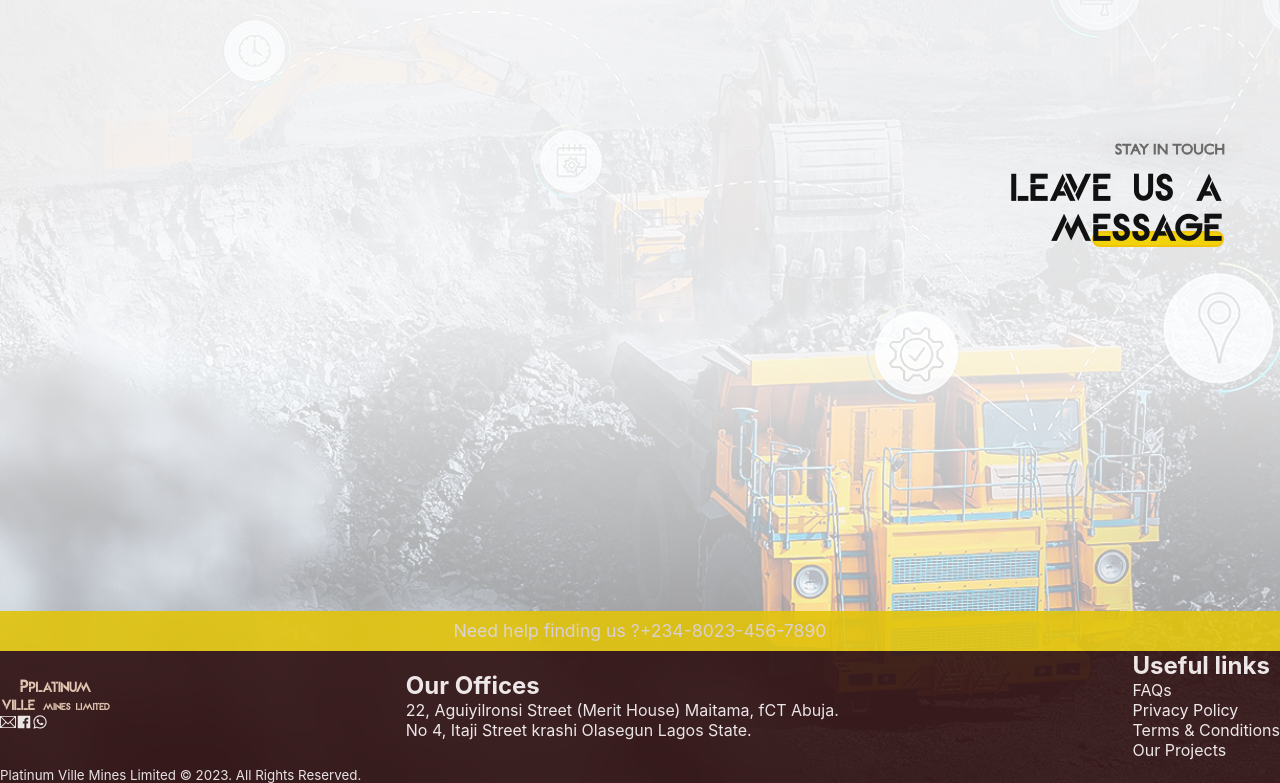
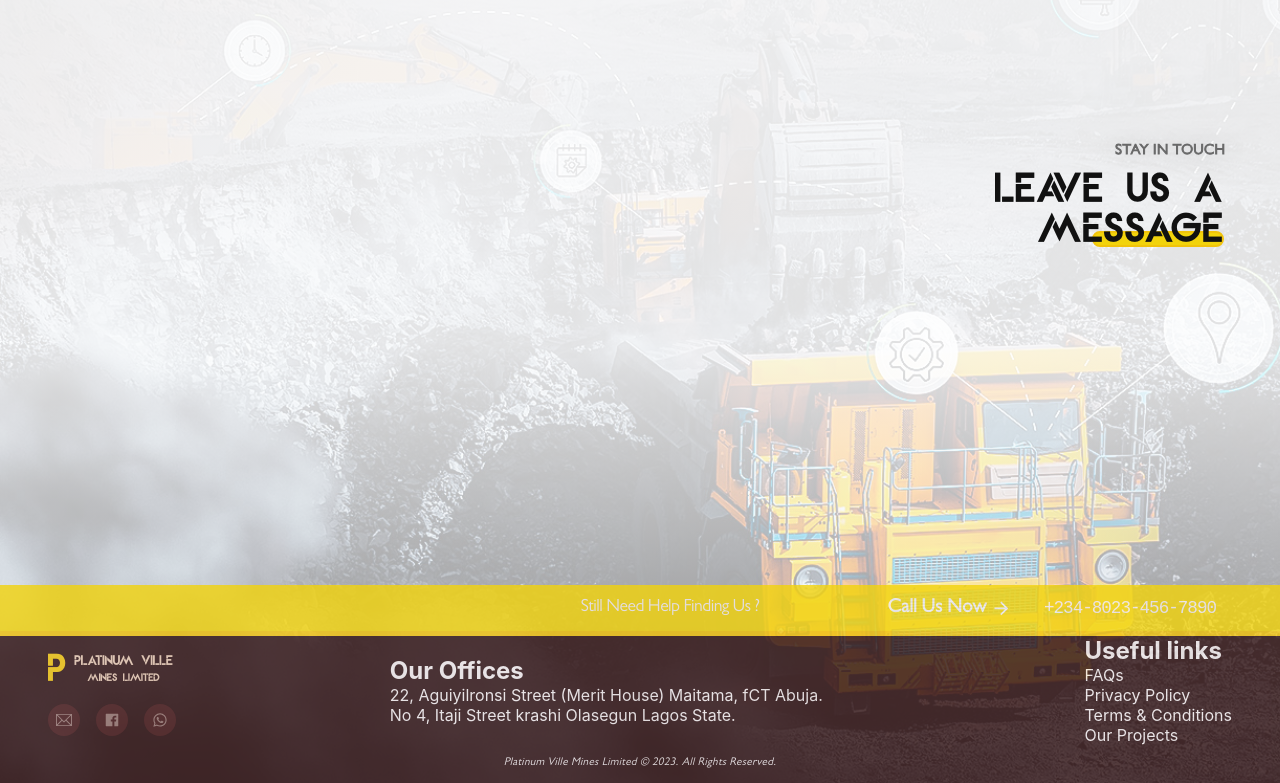
Before and after one commit to VybzTech/Miners, a React (Create React App) app: page / in a window 1280 px wide. Shown: the part 5177-5960 px from the top of the page. Built offline with nearby package versions, Linux system fonts and the light colour scheme; a web font is replaced by a local one.

Commit message:
modified:   src/App.css 	modified:   src/Components/Contact/Contact.jsx 	modified:   src/Components/Contact/Footer.jsx 	modified:   src/Styles/Contact/Contact.scss

```diff
--- a/src/App.css
+++ b/src/App.css
@@ -884,7 +884,7 @@ nav.Navbar > nav a.screen::after {
   font-family: Bart;
   text-align: right;
   text-transform: uppercase;
-  font-size: 2.5rem;
+  font-size: 2.7rem;
   letter-spacing: 1px;
   color: #111;
 }
@@ -901,45 +901,127 @@ nav.Navbar > nav a.screen::after {
   background-color: #f2d30b;
   border: 2px solid #f1c30b;
 }
-#Contact footer {
+#Contact .container .footer {
+  width: 100%;
+}
+#Contact .container .footer .highlight {
+  background: #f2d30b;
+  border: 2px solid #f1c30b;
+  border-width: 0 0 5px 0;
+  padding: 0.3rem 0;
+  text-align: center;
+  font-size: 1.1rem;
+  opacity: 0.8;
+  height: 4.5vh;
+  font-family: Gills;
   color: #f3ebec;
-  width: 100%;
-  opacity: 0.9;
+  display: flex;
+  justify-content: right;
+  align-items: center;
+  flex-direction: row;
+}
+#Contact .container .footer .highlight p {
+  letter-spacing: -0.51px;
+  margin-right: 8rem;
+  text-transform: capitalize;
+}
+#Contact .container .footer .highlight b {
+  margin-right: 5px;
+  font-size: 1.2rem;
+}
+#Contact .container .footer .highlight svg {
+  vertical-align: middle;
+  margin-right: 2rem;
+  font-size: 1.3rem;
+}
+#Contact .container .footer .highlight span {
+  margin-right: 4rem;
+  font-family: monospace;
+  letter-spacing: -1px;
+}
+#Contact .container .footer footer {
+  color: #f3ebec;
+  opacity: 0.8;
   background: #2e0f10;
   filter: grayscale(-0.4) brightness(8);
 }
-#Contact footer .highlight {
-  background: #f6d70b;
-  padding: 0.6rem 1rem;
-  text-align: center;
-  font-size: 1.1rem;
-  opacity: 0.9;
-}
-#Contact footer .block {
+#Contact .container .footer footer .block {
   display: flex;
   justify-content: space-between;
   align-items: center;
   flex-direction: row;
 }
-#Contact footer .logo {
+#Contact .container .footer footer .logo {
+  display: flex;
+  justify-content: space-between;
+  align-items: center;
+  flex-direction: row;
   text-transform: uppercase;
   font-weight: 900;
   font-family: Bart;
-  width: 7rem;
+  width: 8rem;
   color: #e7c7b0;
   text-align: center;
-  font-size: 0.95rem;
+  padding-left: 3rem;
+  font-size: 0.9rem;
 }
-#Contact footer .logo span {
+#Contact .container .footer footer .logo big {
+  font-size: 2.5rem;
+  color: #f1c30b;
+}
+#Contact .container .footer footer .logo p {
+  padding-left: 0.3rem;
+  width: 17rem;
+}
+#Contact .container .footer footer .logo span {
   font-weight: 400;
-  font-size: 0.65rem;
+  font-size: 0.7rem;
 }
-#Contact footer hr {
+#Contact .container .footer footer .socials {
+  display: flex;
+  justify-content: space-between;
+  align-items: center;
+  flex-direction: row;
+  gap: 0.8rem;
+  padding: 0.75rem 0 0 3rem;
+}
+#Contact .container .footer footer .socials span {
+  background-color: #541c1d;
+  border-radius: 1000px;
+  opacity: 0.7;
+  width: 2rem;
+  display: flex;
+  justify-content: space-between;
+  align-items: center;
+  flex-direction: row;
+  height: 2rem;
+}
+#Contact .container .footer footer .socials span svg {
+  margin: auto;
+  vertical-align: middle;
+  color: #fce1d7;
+  opacity: 0.7;
+  font-size: 1rem;
+}
+#Contact .container .footer footer .addresses {
+  padding-right: 3rem;
+}
+#Contact .container .footer footer .shortLinks {
+  padding-right: 3rem;
+}
+#Contact .container .footer footer hr {
   transform: rotate(90deg);
   opacity: 0.3;
   height: 1rem;
   display: none;
 }
-#Contact footer sub {
-  text-align: right;
+#Contact .container .footer footer div.copyX {
+  font-family: Gills;
+  font-style: italic;
+  font-weight: 400;
+  font-size: 0.7rem;
+  width: fit-content;
+  margin: 0.7rem auto 0;
+  padding-bottom: 0.8rem;
+  letter-spacing: 0.3px;
 }
--- a/src/Components/Contact/Contact.jsx
+++ b/src/Components/Contact/Contact.jsx
@@ -3,6 +3,7 @@ import Footer from './Footer';
 import Background from '../Background';
 import Pic from '../../Images/Contact_Track.jpg';
 import LithiumBg from '../Home/LithiumBg';
+import { MdArrowForward, MdArrowForwardIos } from 'react-icons/md';
 
 const Contact = () => {
     return (
@@ -22,7 +23,17 @@ const Contact = () => {
                     <p>stay in touch</p>
                     <h2>Leave us a message</h2>
                 </div>
-                <Footer />
+                <div className='footer'>
+                    <div className='highlight'>
+                        <p>Still Need help finding us ? </p>
+                        {/* <div> */}
+                        <b>Call Us Now</b>
+                        <MdArrowForward />
+                        <span>+234-8023-456-7890</span>
+                        {/* </div> */}
+                    </div>
+                    <Footer />
+                </div>
             </div>
         </section>
     );
--- a/src/Components/Contact/Footer.jsx
+++ b/src/Components/Contact/Footer.jsx
@@ -6,22 +6,27 @@ import { TfiEmail } from 'react-icons/tfi';
 const Footer = () => {
     return (
         <footer>
-            <div className='highlight'>
-                Need help finding us ?<span>+234-8023-456-7890</span>
-            </div>
             <div className='block'>
                 <div>
                     <div className='logo'>
                         <big>p</big>
-                        platinum ville <span> mines limited</span>
+                        <p>
+                            platinum ville <span> mines limited</span>
+                        </p>
                     </div>
                     <div className='socials'>
-                        <TfiEmail />
+                        <span>
+                            <TfiEmail />
+                        </span>
+                        <span>
+                            <AiFillFacebook />
+                        </span>
+                        <span>
+                            <MdOutlineWhatsapp />
+                        </span>
                         {/* <MdEmail /> */}
-                        <AiFillFacebook />
                         {/* <TiSocialFacebook /> */}
                         {/* <FaFacebookF /> */}
-                        <MdOutlineWhatsapp />
                         {/* <FaWhatsappSquare /> */}
                     </div>
                 </div>
@@ -50,9 +55,9 @@ const Footer = () => {
             <hr />
             {/* <div className='block'> */}
 
-            <sub>
+            <div className='copyX'>
                 Platinum Ville Mines Limited &copy; 2023. All Rights Reserved.
-            </sub>
+            </div>
             {/* </div> */}
         </footer>
     );
--- a/src/Styles/Contact/Contact.scss
+++ b/src/Styles/Contact/Contact.scss
@@ -47,7 +47,7 @@
                 text-align: right;
                 // text-transform: capitalize;
                 text-transform: uppercase;
-                font-size: 2.5rem;
+                font-size: 2.7rem;
                 letter-spacing: 1px;
                 // z-index: 12;
                 color: $black;
@@ -69,48 +69,115 @@
                 //   font-family: GillsBold;
             }
         }
+        .footer {
+            width: 100%;
+
+            .highlight {
+                background: $yellow2;
+                border: 2px solid $deep_yellow;
+                border-width: 0 0 5px 0;
+                // background: yellow;
+                padding: 0.3rem 0;
+                text-align: center;
+                font-size: 1.1rem;
+                opacity: 0.8;
+                height: 4.5vh;
+                // width: 100%;
+                font-family: Gills;
+                color: $white;
+                // @include flex;
+                @include flex($jus: right);
+                p {
+                    letter-spacing: -0.51px;
+                    margin-right: 8rem;
+                    text-transform: capitalize;
+                    // text-transform: uppercase;
+                }
+                // div {
+                // background: #0001;
+                b {
+                    margin-right: 5px;
+                    font-size: 1.2rem;
+                }
+                svg {
+                    vertical-align: middle;
+                    margin-right: 2rem;
+                    font-size: 1.3rem;
+                }
+                span {
+                    margin-right: 4rem;
+                    font-family: monospace;
+                    letter-spacing: -1px;
+                    // }
+                }
             }
             footer {
                 color: $white;
                 // max-width: 100%;
-        width: 100%;
+                // width: 100%;
                 // height: 15vh;
                 // margin: auto 0 0;
                 // bottom: 0;
-        opacity: 0.9;
+                opacity: 0.8;
                 background: $dark_brown;
                 // padding: 0.5rem 3rem;
                 filter: grayscale(-0.4) brightness(8);
-        .highlight {
-            background: $yellow;
-            // background: yellow;
-            padding: 0.6rem 1rem;
-            text-align: center;
-            font-size: 1.1rem;
-            opacity: 0.9;
-        }
 
                 .block {
                     @include flex;
                 }
                 .logo {
+                    @include flex;
                     text-transform: uppercase;
                     font-weight: 900;
                     font-family: Bart;
-            width: 7rem;
+                    width: 8rem;
                     color: $pink;
                     text-align: center;
-            font-size: 0.95rem;
+                    padding-left: 3rem;
+                    font-size: 0.9rem;
+                    big {
+                        font-size: 2.5rem;
+                        color: $deep_yellow;
+                    }
+                    p {
+                        padding-left: 0.3rem;
+                        width: 17rem;
+                    }
                     span {
                         font-weight: 400;
-                font-size: 0.65rem;
+                        font-size: 0.7rem;
                     }
                 }
                 .socials {
+                    @include flex;
+                    gap: 0.8rem;
+                    padding: 0.75rem 0 0 3rem;
+                    // padding: 2rem 0 1.5rem 3rem;
+                    span {
+                        background-color: $brown;
+                        border-radius: 1000px;
+                        // padding: 0.5rem;
+                        // margin-right: 0.7rem;
+                        opacity: 0.7;
+                        width: 2rem;
+                        // display: block;
+                        @include flex;
+                        height: 2rem;
+                        svg {
+                            margin: auto;
+                            vertical-align: middle;
+                            color: $pinkish;
+                            opacity: 0.7;
+                            font-size: 1rem;
+                        }
+                    }
                 }
                 .addresses {
+                    padding-right: 3rem;
                 }
                 .shortLinks {
+                    padding-right: 3rem;
                 }
 
                 hr {
@@ -119,8 +186,18 @@
                     height: 1rem;
                     display: none;
                 }
-        sub {
-            text-align: right;
+                div.copyX {
+                    font-family: Gills;
+                    font-style: italic;
+                    font-weight: 400;
+                    font-size: 0.7rem;
+                    width: fit-content;
+                    margin: 0.7rem auto 0;
+                    padding-bottom: 0.8rem;
+                    letter-spacing: 0.3px;
+                    // text-align: right;
                 }
             }
         }
+    }
+}
```
Lines whose indentation alone changed are shown as unchanged.
